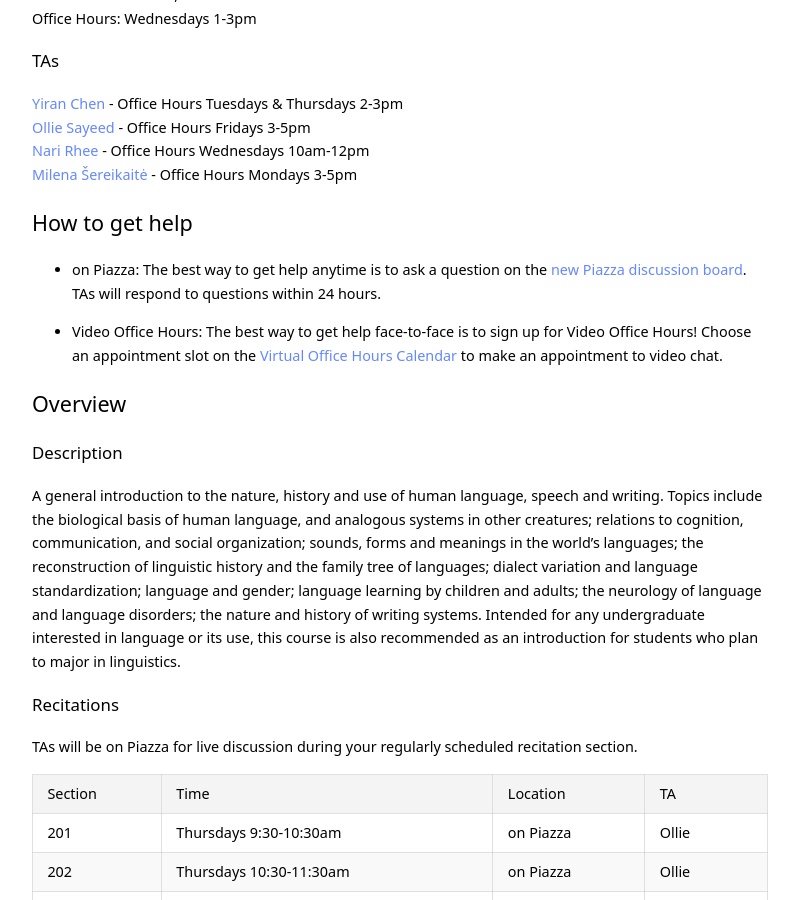
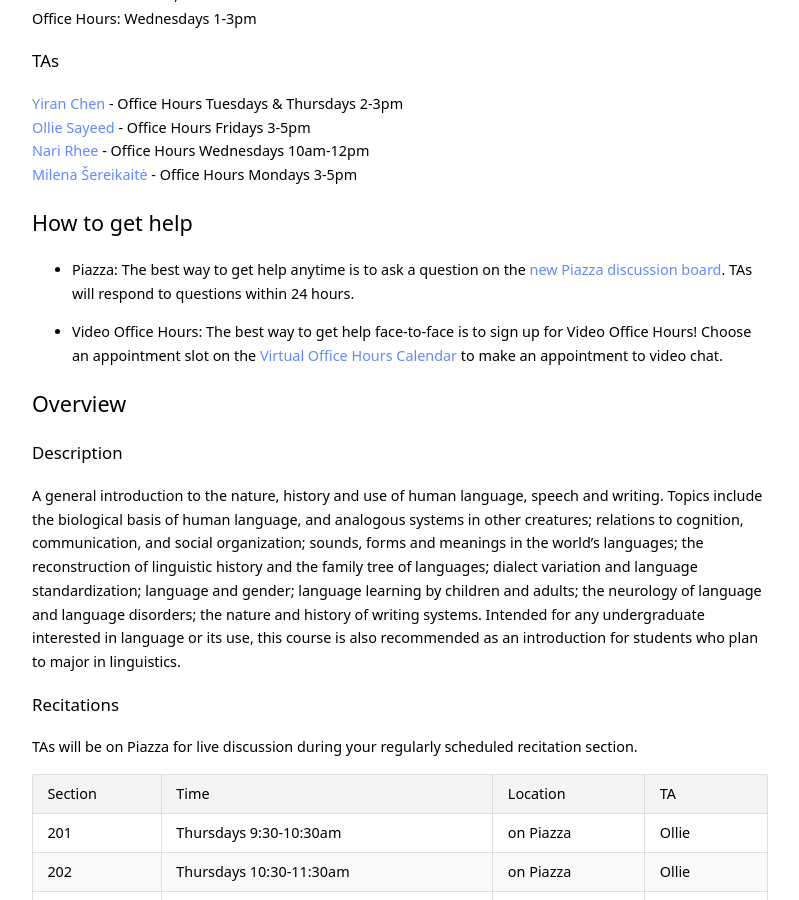
Before and after one commit to kschuler/ling001, a Jekyll site: the page built from index.md, in a window 1280 px wide and 900 px high, scrolled down 758 px. Shown: the whole window, without its empty margins (240-1039 px from the left). Built offline with Jekyll 4.4.1, drawn with Linux system fonts in a browser that asks for light colours.

```diff
--- a/index.md
+++ b/index.md
@@ -31,7 +31,7 @@ Office Hours: Wednesdays 1-3pm
 
 ## How to get help
 
-- **on Piazza:** The best way to get help anytime is to ask a question on the [new Piazza discussion board](https://piazza.com/class/k7or64b9ygz2mn). TAs will respond to questions within 24 hours.
+- **Piazza:** The best way to get help anytime is to ask a question on the [new Piazza discussion board](https://piazza.com/class/k7or64b9ygz2mn). TAs will respond to questions within 24 hours.
 
 - **Video Office Hours:** The best way to get help face-to-face is to sign up for Video Office Hours! Choose an appointment slot on the [Virtual Office Hours Calendar](https://calendar.google.com/calendar/selfsched?sstoken=UUdVTkNTMmd5ZmU0fGRlZmF1bHR8OTZiYjc4YjJlMGFhNzE0YTU0NzdlNDk5Y2ViYjJkYWI) to make an appointment to video chat.
 
```
